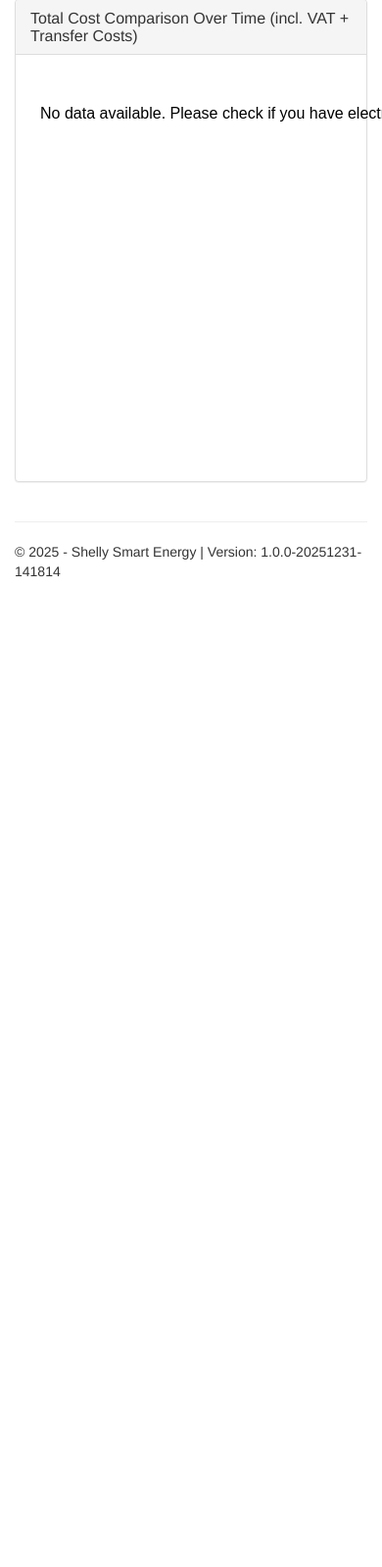
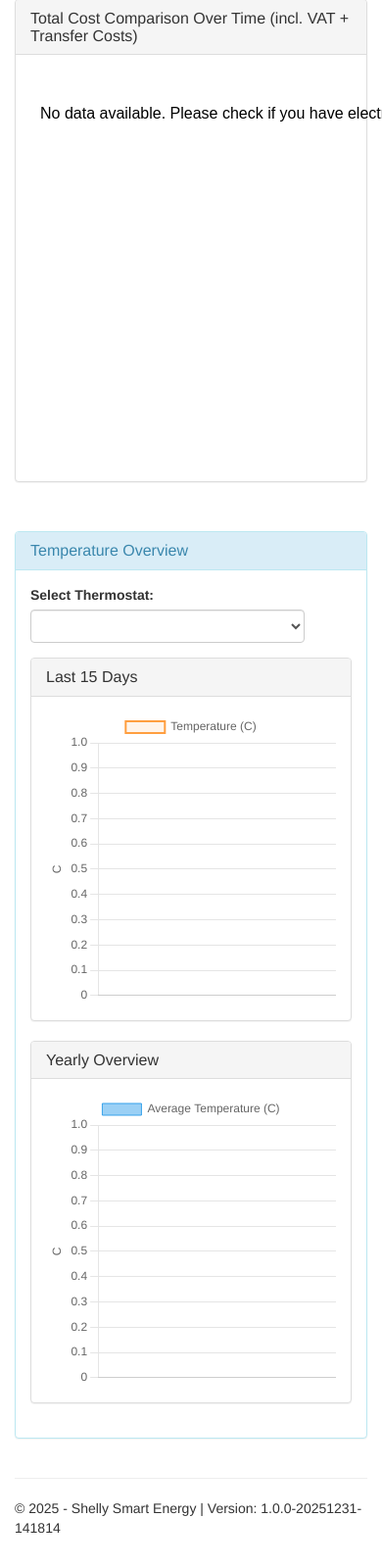
Before and after one commit to Beermaster90/DjangoShellyElectiricityAutomation, a Django app: page /graphs/ in a window 390 px wide; the page is wider, and only the part inside the window is pictured. Shown: the part 1048-2647 px from the top of that part at 98% size. Before the commit the page ends 1637 px from the top of that part, so only its background shows below. Run offline with Django 3.2, Linux system fonts and the light colour scheme; the visitor is signed in with stand-in values (Sample User, id 1); data comes from the database, SQL or seed files in the repository; data that the repository does not hold is empty; some libraries are stand-ins or nearby versions.

Commit message:
Saving thermostat values added and graphs

```diff
--- a/app/graph_views.py
+++ b/app/graph_views.py
@@ -3,7 +3,7 @@ from django.shortcuts import render
 from django.http import HttpRequest, JsonResponse
 from django.contrib.auth.decorators import login_required
 from django.db.models import Q
-from .models import ElectricityPrice, ShellyDevice, DeviceAssignment
+from .models import ElectricityPrice, ShellyDevice, DeviceAssignment, ShellyTemperature, TemperatureReading
 from app.utils.time_utils import TimeUtils
 from .views import get_version_info
 import json
@@ -80,6 +80,52 @@ def graphs(request: HttpRequest):
         historical_prices, fixed_price, watts, selected_user, shelly_controlled_percentage
     )
 
+    thermostat_devices = ShellyTemperature.objects.filter(user=selected_user).order_by("familiar_name")
+    selected_thermostat_id = request.GET.get("thermostat_device_id")
+    selected_thermostat = None
+    if selected_thermostat_id:
+        selected_thermostat = thermostat_devices.filter(device_id=selected_thermostat_id).first()
+    if not selected_thermostat:
+        selected_thermostat = thermostat_devices.first()
+
+    temp_graph_data = {"labels": [], "values": []}
+    temp_year_graph_data = {"labels": [], "values": []}
+    if selected_thermostat:
+        now_utc = TimeUtils.now_utc()
+        start_15d = now_utc - timedelta(days=15)
+        end_15d = now_utc + timedelta(days=15)
+
+        readings = TemperatureReading.objects.filter(
+            thermostat=selected_thermostat,
+            recorded_at__gte=start_15d,
+            recorded_at__lte=end_15d,
+        ).order_by("recorded_at")
+
+        user_tz = TimeUtils.get_user_timezone(request.user)
+        for reading in readings:
+            local_dt = reading.recorded_at.astimezone(user_tz)
+            temp_graph_data["labels"].append(local_dt.strftime("%d.%m %H:%M"))
+            temp_graph_data["values"].append(float(reading.temperature_c))
+
+        year_start = now_utc - timedelta(days=365)
+        year_readings = TemperatureReading.objects.filter(
+            thermostat=selected_thermostat,
+            recorded_at__gte=year_start,
+        ).order_by("recorded_at")
+
+        monthly = {}
+        for reading in year_readings:
+            local_dt = reading.recorded_at.astimezone(user_tz)
+            key = local_dt.strftime("%Y-%m")
+            monthly.setdefault(key, []).append(float(reading.temperature_c))
+
+        for key in sorted(monthly.keys()):
+            values = monthly[key]
+            avg = sum(values) / len(values)
+            label = datetime.strptime(key, "%Y-%m").strftime("%b %Y")
+            temp_year_graph_data["labels"].append(label)
+            temp_year_graph_data["values"].append(round(avg, 2))
+
     context = {
         "title": "Cost Graphs",
         "year": datetime.now().year,
@@ -88,6 +134,10 @@ def graphs(request: HttpRequest):
         "watts": watts,
         "shelly_controlled_percentage": shelly_controlled_percentage,
         "graph_data": json.dumps(graph_data),
+        "thermostat_devices": thermostat_devices,
+        "selected_thermostat": selected_thermostat,
+        "temperature_graph_data": json.dumps(temp_graph_data),
+        "temperature_year_graph_data": json.dumps(temp_year_graph_data),
         "version": get_version_info(),
         "users": users,
         "selected_user": selected_user,
--- a/app/models.py
+++ b/app/models.py
@@ -152,6 +152,19 @@ class ElectricityPrice(models.Model):
         return f"{float(self.price_kwh):.3f} c/kWh from {self.start_time} to {self.end_time}"
 
 
+class TemperatureReading(models.Model):
+    thermostat = models.ForeignKey(
+        ShellyTemperature,
+        on_delete=models.CASCADE,
+        related_name="temperature_readings",
+    )
+    temperature_c = models.DecimalField(max_digits=5, decimal_places=2)
+    recorded_at = models.DateTimeField(default=TimeUtils.now_utc)
+
+    def __str__(self):
+        return f"{self.thermostat.familiar_name} at {self.recorded_at}: {self.temperature_c} C"
+
+
 class DeviceLog(models.Model):
     STATUS_CHOICES = [
         ("INFO", "Info"),
--- a/app/templates/app/graphs.html
+++ b/app/templates/app/graphs.html
@@ -117,6 +117,46 @@
     </div>
 </div>
 
+<div class="row" style="margin-top: 30px;">
+    <div class="col-md-12">
+        <div class="panel panel-info">
+            <div class="panel-heading">
+                <h3 class="panel-title">Temperature Overview</h3>
+            </div>
+            <div class="panel-body">
+                <div class="form-group">
+                    <label for="thermostatSelect">Select Thermostat:</label>
+                    <select id="thermostatSelect" class="form-control" onchange="updateThermostatSelection()">
+                        {% for thermostat in thermostat_devices %}
+                            <option value="{{ thermostat.device_id }}" {% if selected_thermostat and thermostat.device_id == selected_thermostat.device_id %}selected{% endif %}>
+                                {{ thermostat.familiar_name }}
+                            </option>
+                        {% endfor %}
+                    </select>
+                </div>
+
+                <div class="panel panel-default">
+                    <div class="panel-heading">
+                        <h3 class="panel-title">Last 15 Days</h3>
+                    </div>
+                    <div class="panel-body">
+                        <canvas id="temperatureChart" height="300"></canvas>
+                    </div>
+                </div>
+
+                <div class="panel panel-default">
+                    <div class="panel-heading">
+                        <h3 class="panel-title">Yearly Overview</h3>
+                    </div>
+                    <div class="panel-body">
+                        <canvas id="temperatureYearChart" height="300"></canvas>
+                    </div>
+                </div>
+            </div>
+        </div>
+    </div>
+</div>
+
 {% endblock %}
 
 {% block scripts %}
@@ -126,6 +166,8 @@
 <script>
     let chart = null;
     let graphData = {{ graph_data|safe }};
+    let temperatureGraphData = {{ temperature_graph_data|safe }};
+    let temperatureYearGraphData = {{ temperature_year_graph_data|safe }};
 
     function calculateWatts() {
         const yearlyConsumption = parseFloat(document.getElementById('yearlyConsumption').value) || 0;
@@ -138,6 +180,17 @@
         const userId = document.getElementById('userSelect').value;
         const currentUrl = new URL(window.location.href);
         currentUrl.searchParams.set('user_id', userId);
+        window.location.href = currentUrl.toString();
+    }
+
+    function updateThermostatSelection() {
+        const thermostatSelect = document.getElementById('thermostatSelect');
+        const currentUrl = new URL(window.location.href);
+        if (thermostatSelect && thermostatSelect.value) {
+            currentUrl.searchParams.set('thermostat_device_id', thermostatSelect.value);
+        } else {
+            currentUrl.searchParams.delete('thermostat_device_id');
+        }
         window.location.href = currentUrl.toString();
     }
 
@@ -293,6 +346,86 @@
         });
     }
 
+    let tempChart = null;
+    let tempYearChart = null;
+
+    function updateTemperatureCharts() {
+        const tempCanvas = document.getElementById('temperatureChart');
+        if (!tempCanvas) {
+            return;
+        }
+        const tempCtx = tempCanvas.getContext('2d');
+        if (tempChart) {
+            tempChart.destroy();
+        }
+        tempChart = new Chart(tempCtx, {
+            type: 'line',
+            data: {
+                labels: temperatureGraphData.labels,
+                datasets: [
+                    {
+                        label: 'Temperature (C)',
+                        data: temperatureGraphData.values,
+                        borderColor: 'rgb(255, 159, 64)',
+                        backgroundColor: 'rgba(255, 159, 64, 0.1)',
+                        fill: false,
+                        tension: 0.1,
+                        pointRadius: 2,
+                        borderWidth: 2
+                    }
+                ]
+            },
+            options: {
+                responsive: true,
+                maintainAspectRatio: false,
+                scales: {
+                    y: {
+                        title: {
+                            display: true,
+                            text: 'C'
+                        }
+                    }
+                }
+            }
+        });
+
+        const yearCanvas = document.getElementById('temperatureYearChart');
+        if (!yearCanvas) {
+            return;
+        }
+        const yearCtx = yearCanvas.getContext('2d');
+        if (tempYearChart) {
+            tempYearChart.destroy();
+        }
+        tempYearChart = new Chart(yearCtx, {
+            type: 'bar',
+            data: {
+                labels: temperatureYearGraphData.labels,
+                datasets: [
+                    {
+                        label: 'Average Temperature (C)',
+                        data: temperatureYearGraphData.values,
+                        backgroundColor: 'rgba(54, 162, 235, 0.5)',
+                        borderColor: 'rgb(54, 162, 235)',
+                        borderWidth: 1
+                    }
+                ]
+            },
+            options: {
+                responsive: true,
+                maintainAspectRatio: false,
+                scales: {
+                    y: {
+                        title: {
+                            display: true,
+                            text: 'C'
+                        }
+                    }
+                }
+            }
+        });
+    }
+
     // Initialize chart on page load
     document.addEventListener('DOMContentLoaded', function() {
         // Calculate initial watts value from yearly consumption
@@ -306,6 +439,7 @@
             ctx.font = "16px Arial";
             ctx.fillText("No data available. Please check if you have electricity price data in the database.", 10, 50);
         }
+        updateTemperatureCharts();
     });
 
     // Handle form submission
```
Also changed, not shown: app/tasks.py (+13 -1 lines), app/migrations/0006_temperature_reading.py (added).
